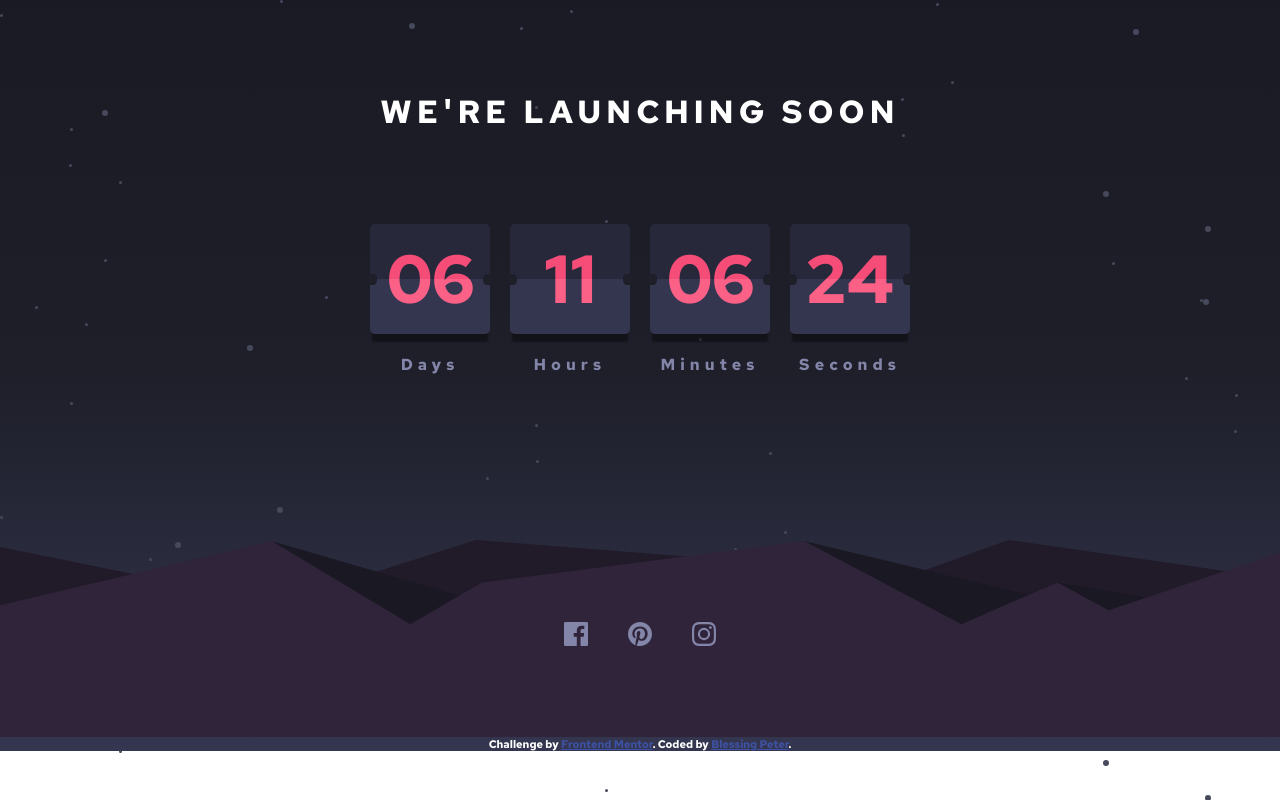
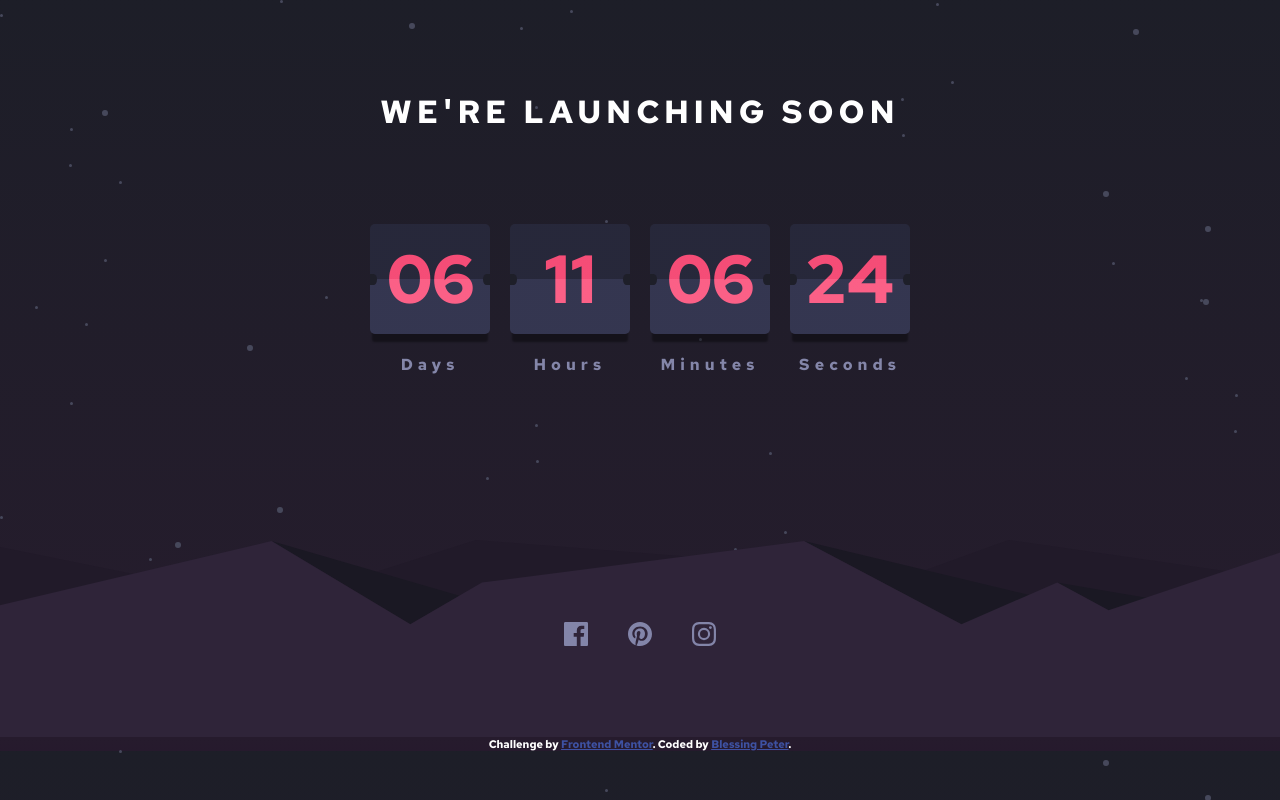
Before and after one commit to blessingpeters/launch-countdown-timer, a plain HTML site: page index.html in a window 1280 px wide. Drawn offline with Linux system fonts and the light colour scheme.

Commit message:
updated background color

```diff
--- a/styles.css
+++ b/styles.css
@@ -5,7 +5,8 @@
 }
 body{
     font-family: 'Red Hat Text', sans-serif;
-    background: url(images/bg-stars.svg), linear-gradient(hsl(234, 17%, 12%), hsl(235, 16%, 14%),hsl(236, 21%, 26%))no-repeat;
+    background: url(images/bg-stars.svg), linear-gradient(hsl(234.5,15.9%,13.5%)0%, hsl(275.3,23.3%,14.3%)97%, hsl(277.9,26.8%,13.9%)100%);
+
     color: #fff;
 }
 main {
```
